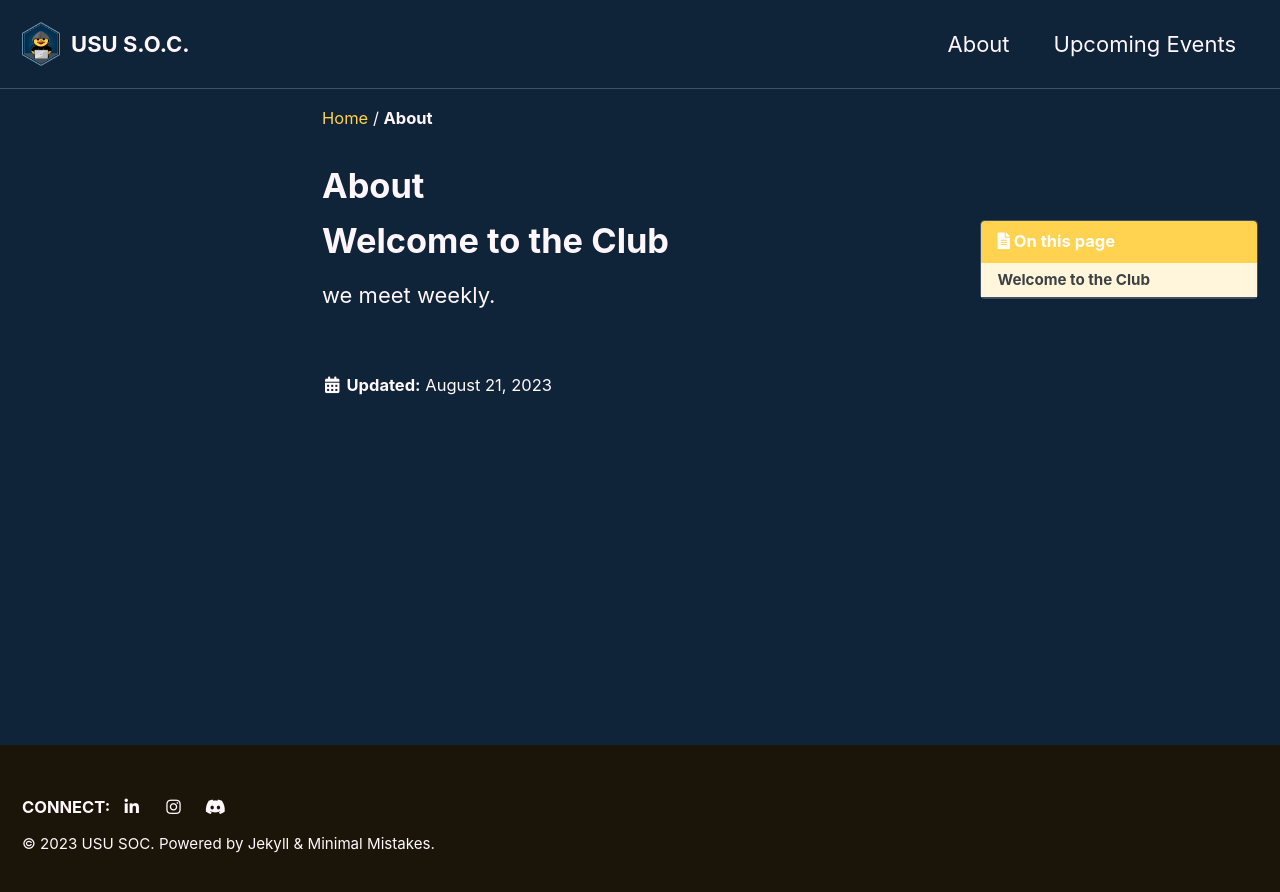
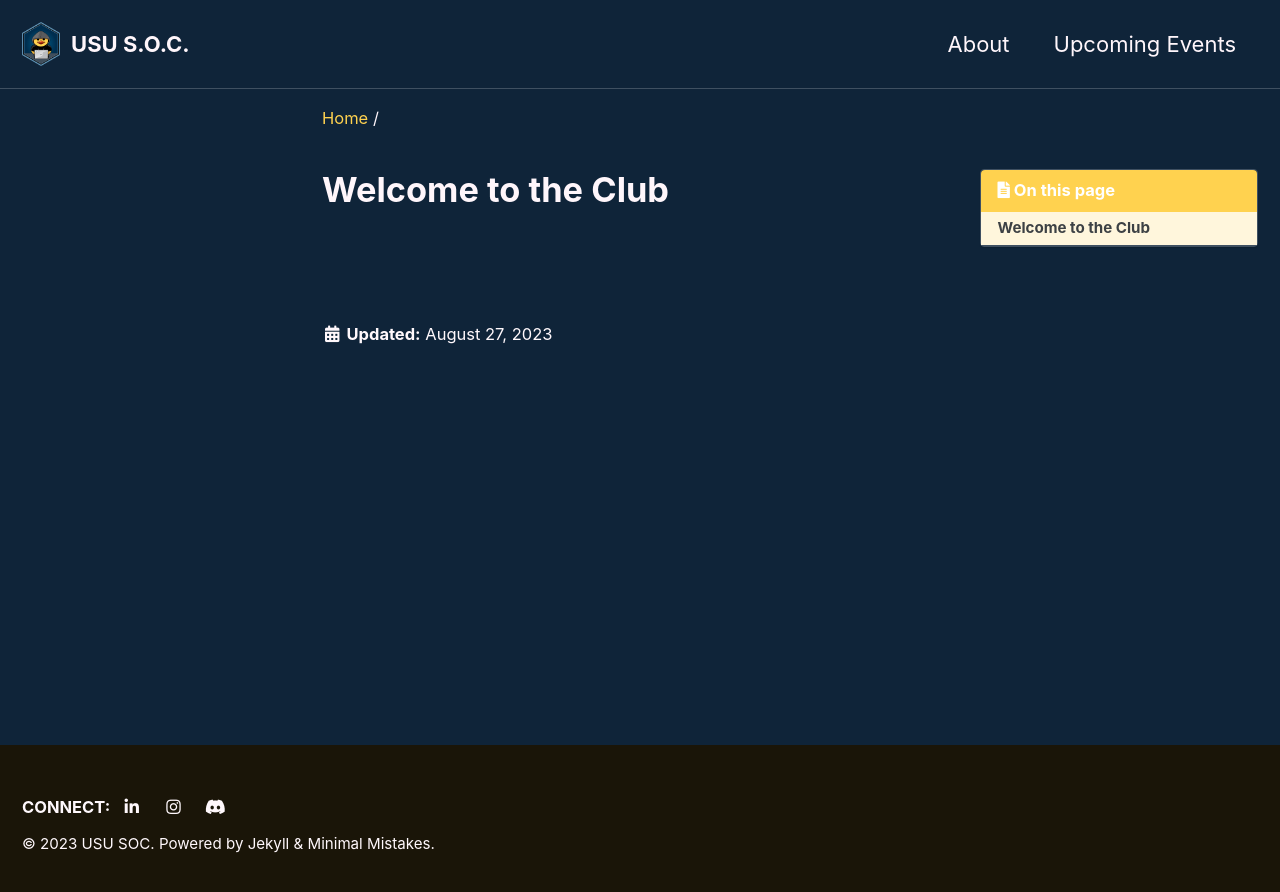
Before and after one commit to USUSOC/ususoc.github.io, a Jekyll site: the page built from _pages/about.md, in a window 1280 px wide. Shown: the top 892 px of the page. Built offline with Jekyll 4.4.1, drawn with Linux system fonts in a browser that asks for light colours; cached includes are drawn as plain includes.

Commit message:
Update about.md

```diff
--- a/_pages/about.md
+++ b/_pages/about.md
@@ -1,11 +1,8 @@
 ---
 permalink: /about/
-title: "About"
-excerpt: "We strive to become the best club at Utah State University and a prestigious cybersecurity club with a national presence."
-last_modified_at: 2023-8-21
+last_modified_at: 2023-8-27
 toc: true
 ---
 
 # Welcome to the Club
-
-we meet weekly.
+<br>
```
